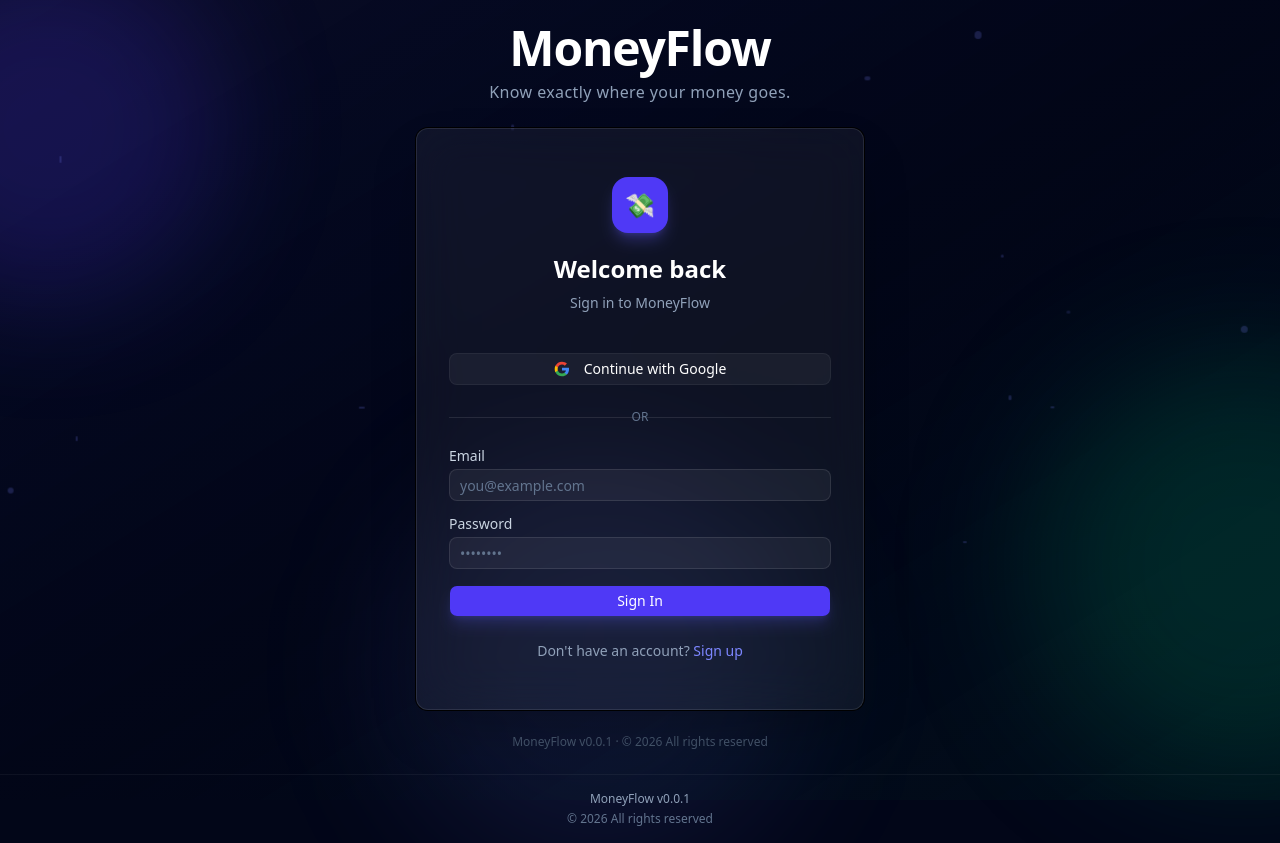
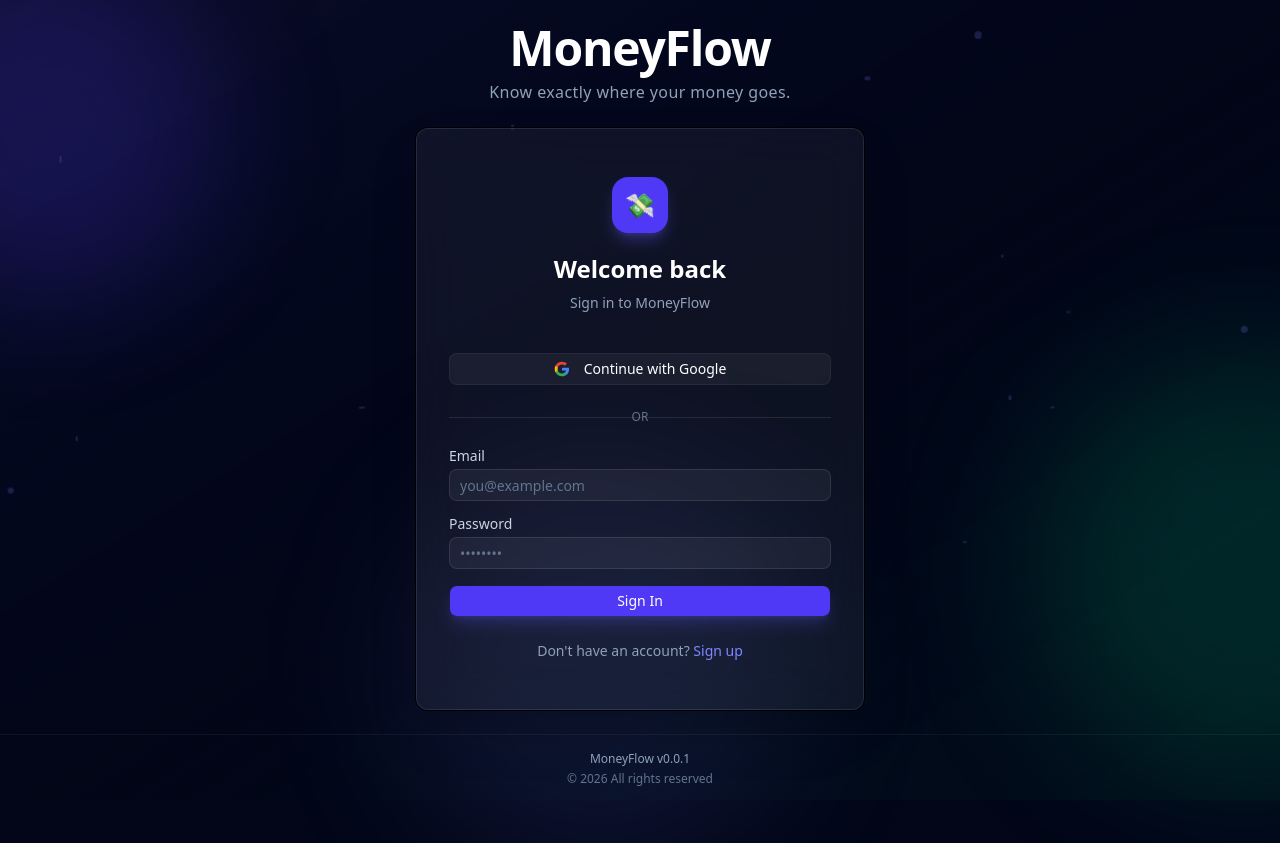
Before and after one commit to PawanKumar2001/MoneyFlow, a Next.js app: page /login in a window 1280 px wide. After the commit the page ends 803 px from the top, so only its background shows below. Built offline with nearby package versions, Linux system fonts and the light colour scheme; no server answers.

Commit message:
removed accidental footer

```diff
--- a/app/(auth)/layout.tsx
+++ b/app/(auth)/layout.tsx
@@ -21,11 +21,6 @@ export default function AuthLayout({
       <div className="w-full max-w-sm sm:max-w-md">
         {children}
       </div>
-
-      {/* Footer */}
-      <p className="mt-6 text-xs text-slate-600">
-        MoneyFlow v0.0.1 · © {new Date().getFullYear()} All rights reserved
-      </p>
     </div>
   );
 }
```
